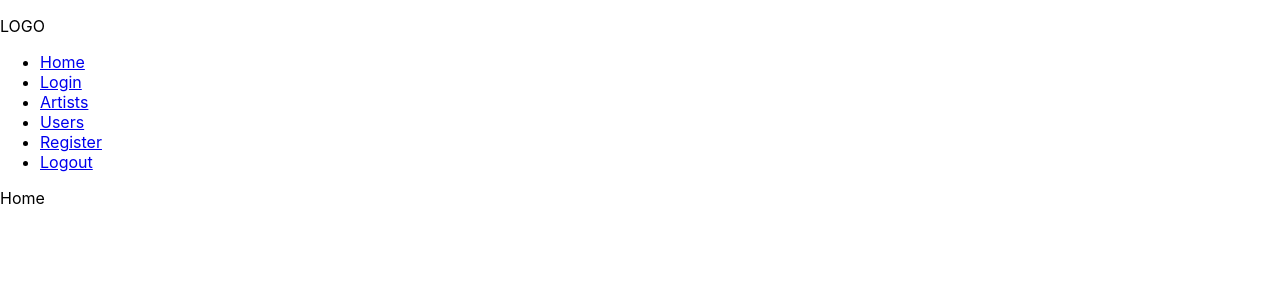
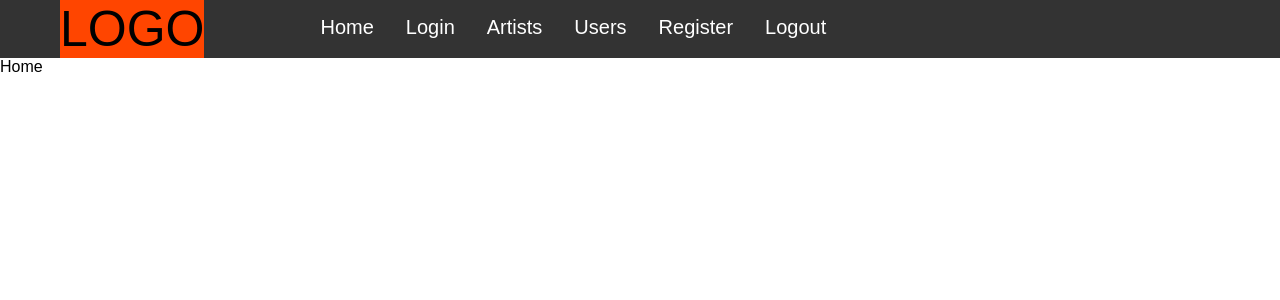
Before and after one commit to CodecoolGlobal/el-proyecte-grande-sprint-1-csharp-KisLorand, a React (Create React App) app in the folder Badcamp/Frontend/: page / in a window 1280 px wide. Shown: the top 300 px of the page. Built offline with nearby package versions, Linux system fonts and the light colour scheme.

Commit message:
adding and importing styles

```diff
--- a/Badcamp/Frontend/src/components/NavBar/NavBar.css
+++ b/Badcamp/Frontend/src/components/NavBar/NavBar.css
@@ -0,0 +1,63 @@
+* {
+    margin: 0;
+    padding: 0;
+    box-sizing: border-box;
+    vertical-align: baseline;
+}
+
+body {
+    font-family: Arial, Helvetica, sans-serif;
+    -webkit-font-smoothing: antialiased;
+    -moz-osx-font-smoothing: grayscale;
+}
+
+.Nav {
+    width: 100%;
+    background-color: #333;
+    display: flex;
+    justify-content: flex-start;
+    align-items: flex-start;
+}
+
+.logo {
+    font-size: 50px;
+    background-color: orangered;
+    margin-right: 100px;
+    margin-left: 60px;
+}
+
+.Nav ul {
+    color: #fff;
+    list-style-type: none;
+    display: flex;
+    flex-wrap: nowrap;
+    align-items: center;
+}
+
+.Nav li {
+    font-size: 20px;
+    padding: 1rem;
+}
+
+.Nav li:hover,
+.Nav li:focus {
+    padding: 1rem;
+}
+
+.Nav li a {
+    color: #fff;
+    text-decoration: none;
+}
+
+.Nav li:hover,
+.Nav li:focus,
+.Nav li:hover a,
+.Nav li:focus a {
+    background-color: #eee;
+    color: #333;
+}
+
+.Nav li:hover a,
+.Nav li:focus a {
+    cursor: pointer;
+}
--- a/Badcamp/Frontend/src/components/NavBar/NavBar.jsx
+++ b/Badcamp/Frontend/src/components/NavBar/NavBar.jsx
@@ -1,9 +1,10 @@
 import { Link } from 'react-router-dom';
+import './NavBar.css';
 
 const NavBar = () => {
 
     return (
-        <nav className="NavBar">
+        <nav className="Nav">
             <p className="logo">LOGO</p>
             <ul>
                 <li><Link to="/">Home</Link></li>
```
